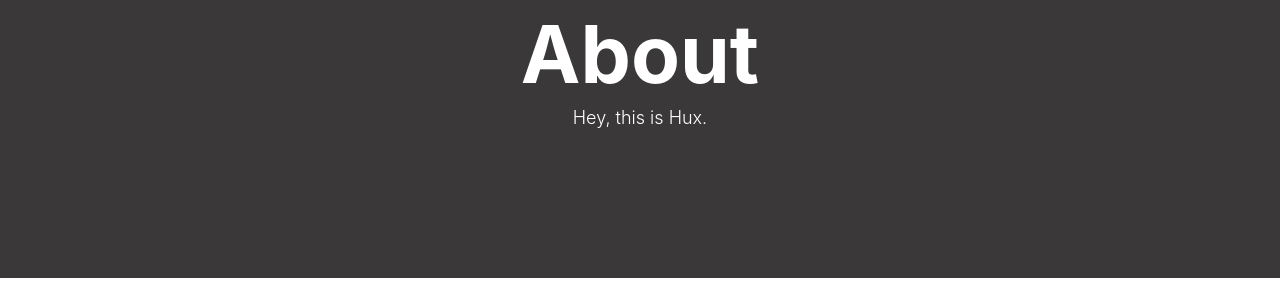
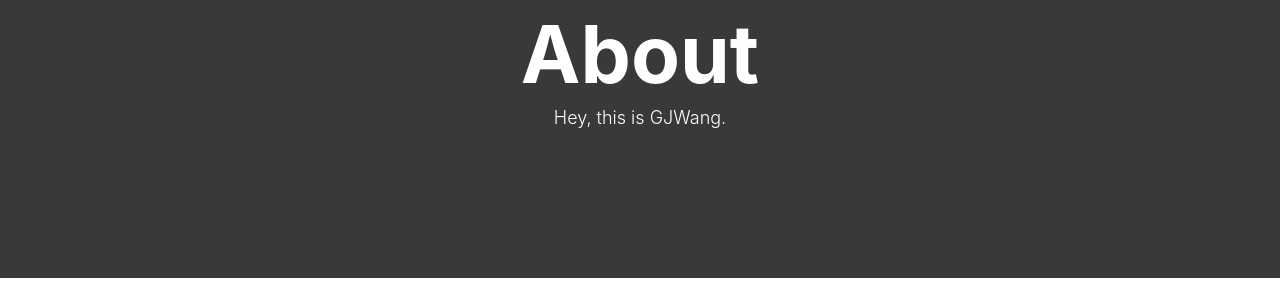
Before and after one commit to WGJBoy/WGJBoy.github.io, a Jekyll site: the page built from about.html, in a window 1280 px wide. Shown: the part 140-440 px from the top of the page. Built offline with Jekyll 4.4.1, drawn with Linux system fonts in a browser that asks for light colours; nearby versions of some CDN libraries; comment, search, counter and statistics services are not loaded.

Commit message:
修改个人介绍
修改个人介绍

```diff
--- a/about.html
+++ b/about.html
@@ -1,7 +1,7 @@
 ---
 layout: page
 title: "About"
-description: "Hey, this is Hux."
+description: "Hey, this is GJWang."
 header-img: "img/about-bg.png"
 ---
 
@@ -22,7 +22,7 @@ header-img: "img/about-bg.png"
 </div>
 
 <!-- English Version -->
-<div class="en post-container">
+<!-- <div class="en post-container">
     <blockquote><p>Yet another Web Developer. <br>
     Yet another Life-long Designer.</p></blockquote>
 
@@ -41,13 +41,13 @@ header-img: "img/about-bg.png"
     <li><a href="//huangxuan.me/2015/12/28/css-sucks-2015/" title="CSS Still Sucks 2015 - and how we work around it">CSS Still Sucks 2015</a> · 2015</li>
     <li><a href="//huangxuan.me/2015/07/09/js-module-7day/">JavaScript Modularization Journey</a> · 2015</li>
     </ul>
-</div>
+</div> -->
 
 <!-- Handle Language Change -->
 <script type="text/javascript">
     // get nodes
     var $zh = document.querySelector(".zh");
-    var $en = document.querySelector(".en");
+    // var $en = document.querySelector(".en");
     var $select = document.querySelector("select");
 
     // bind hashchange event
```
